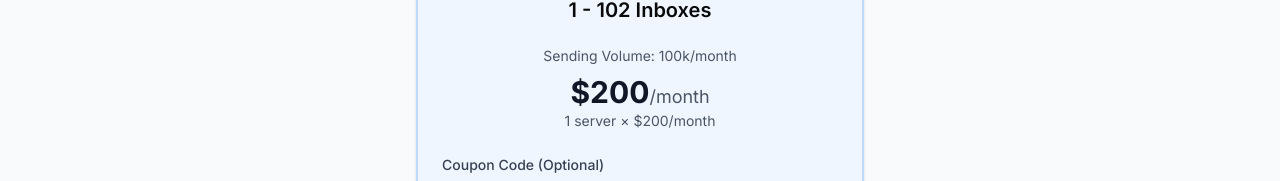
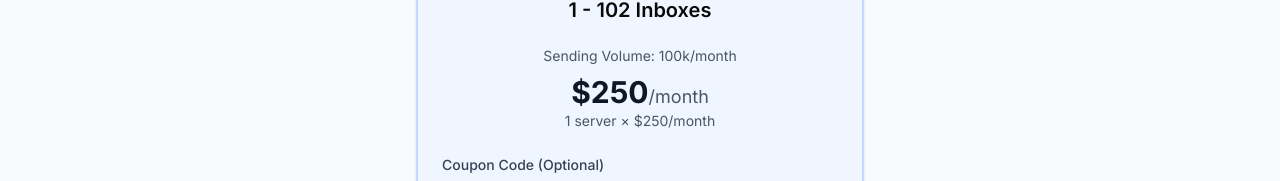
Before and after one commit to mmocchi27/WebApp, a Next.js app: page /checkout in a window 1280 px wide. Shown: the part 481-662 px from the top of the page. Built offline with nearby package versions, Linux system fonts and the light colour scheme; no server answers.

Commit message:
Update pricing from $200 to $250 per server in the home and checkout pages

```diff
--- a/app/checkout/page.tsx
+++ b/app/checkout/page.tsx
@@ -69,7 +69,7 @@ export default function CheckoutPage() {
         },
         body: JSON.stringify({
           quantity: quantity,
-          pricePerServer: 200,
+          pricePerServer: 250,
           totalPrice: calculateFinalPrice(),
           inboxRange: getInboxRange(),
           sendingVolume: calculateSendingVolume(),
@@ -103,7 +103,7 @@ export default function CheckoutPage() {
 
   const calculateInboxes = () => quantity * 102
   const calculateSendingVolume = () => quantity * 100
-  const calculatePrice = () => quantity * 200
+  const calculatePrice = () => quantity * 250
 
   const calculateFinalPrice = () => {
     const basePrice = calculatePrice()
@@ -205,7 +205,7 @@ export default function CheckoutPage() {
                   </div>
                 )}
                 <div className="text-sm text-gray-600">
-                  {quantity} server{quantity > 1 ? "s" : ""} × $200/month
+                  {quantity} server{quantity > 1 ? "s" : ""} × $250/month
                 </div>
               </div>
             </CardHeader>
--- a/app/page.tsx
+++ b/app/page.tsx
@@ -192,7 +192,7 @@ export default function Home() {
                   <span className="text-sm font-medium text-gray-700">Sending Volume: 100k/month</span>
                 </div>
                 <div className="mb-6">
-                  <span className="text-4xl font-bold text-blue-600">$200</span>
+                  <span className="text-4xl font-bold text-blue-600">$250</span>
                   <span className="text-gray-600">/month/server</span>
                   <br />
                   <span className="text-sm text-gray-500">or Less than $2 an inbox</span>
```
